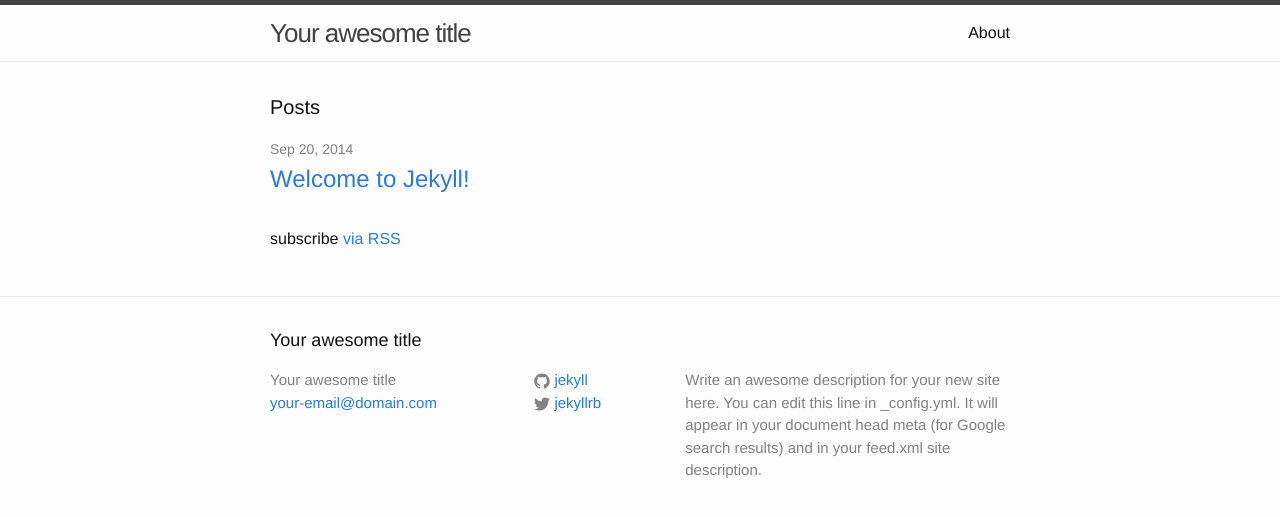
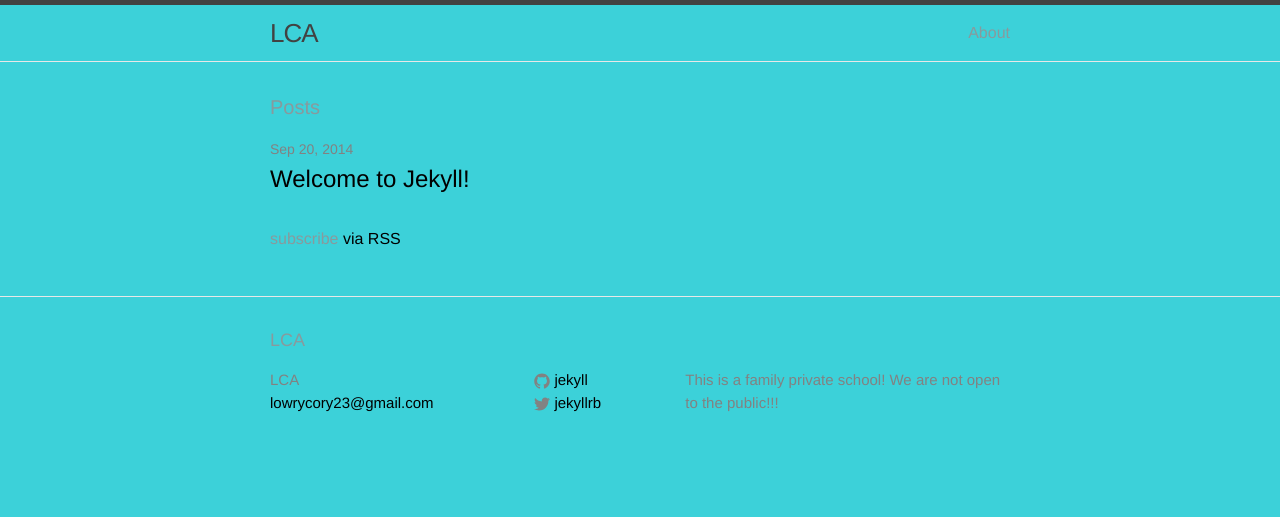
Before and after one commit to corylowry13/corylowry13.github.io, a Jekyll site: the page built from index.html, in a window 1280 px wide. Shown: the top 517 px of the page. Built offline with Jekyll 4.4.1, drawn with Linux system fonts in a browser that asks for light colours.

Commit message:
Added CNAME and tweaked colors

```diff
--- /dev/null
+++ b/CNAME
@@ -0,0 +1 @@
+lca.jumpingcrab.com
--- a/_config.yml
+++ b/_config.yml
@@ -1,12 +1,10 @@
 # Site settings
-title: Your awesome title
-email: your-email@domain.com
+title: LCA
+email: lowrycory23@gmail.com
 description: > # this means to ignore newlines until "baseurl:"
-  Write an awesome description for your new site here. You can edit this
-  line in _config.yml. It will appear in your document head meta (for
-  Google search results) and in your feed.xml site description.
+  This is a family private school! We are not open to the public!!!
 baseurl: "" # the subpath of your site, e.g. /blog/
-url: "http://yourdomain.com" # the base hostname & protocol for your site
+url: http://LCA.com
 twitter_username: jekyllrb
 github_username:  jekyll
 
--- a/css/main.scss
+++ b/css/main.scss
@@ -13,9 +13,9 @@ $base-line-height: 1.5;
 
 $spacing-unit:     30px;
 
-$text-color:       #111;
-$background-color: #fdfdfd;
-$brand-color:      #2a7ae2;
+$text-color:       #889A9D;
+$background-color: #3CD1D9;
+$brand-color:      #000;
 
 $grey-color:       #828282;
 $grey-color-light: lighten($grey-color, 40%);
```
